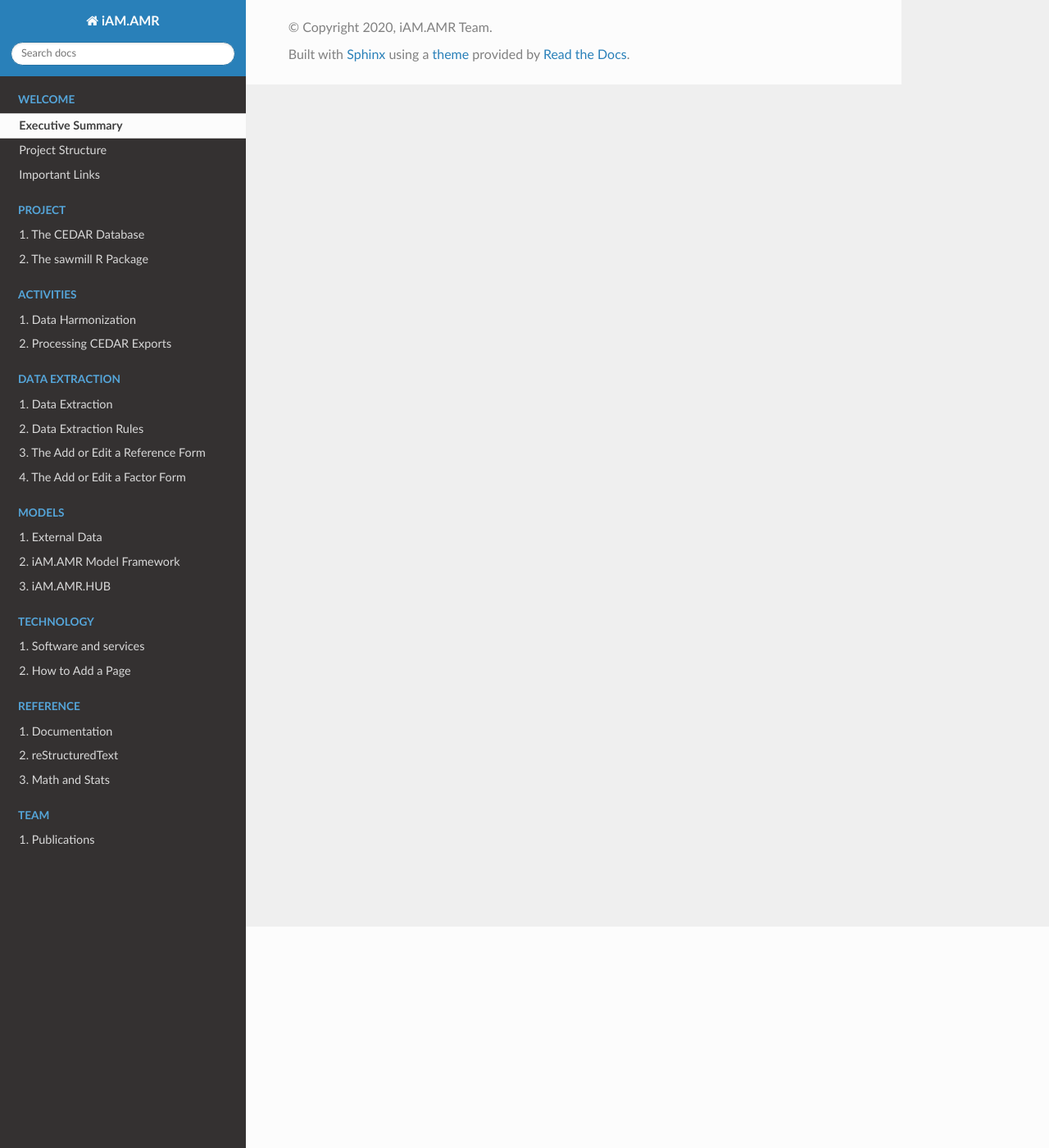
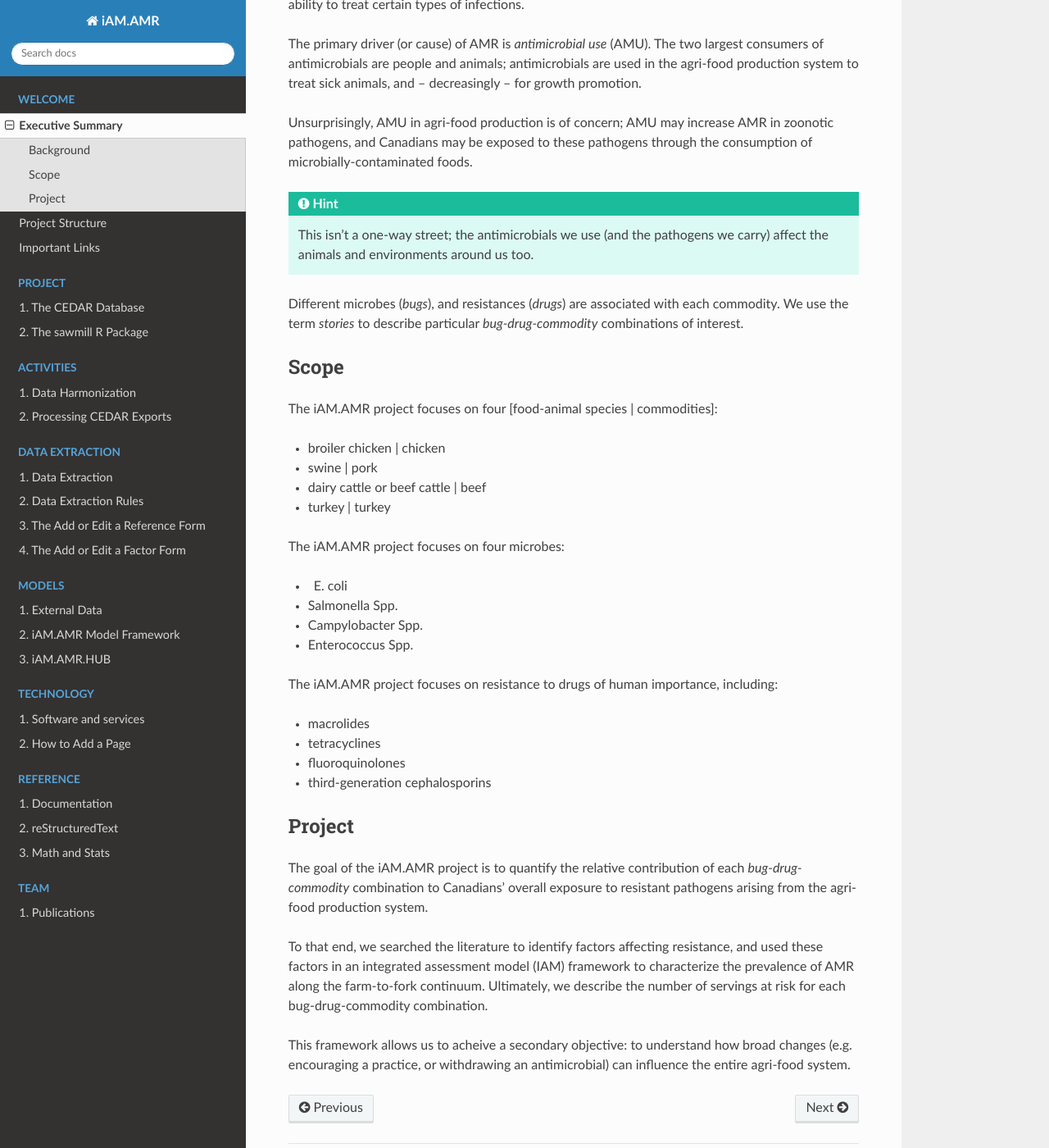
Before and after one commit to iAM-AMR/iAM.AMR.DOC, a Sphinx documentation site: the page built from source/00_main/summary.rst, in a window 1280 px wide and 1400 px high, scrolled down 270 px. Shown: the whole window at 82% size. Built offline with Sphinx 7.4.7 and the Read the Docs theme 2.0.0, drawn with Linux system fonts in a browser that asks for light colours; pages that are not in the unit, such as notebooks, are missing from menus; a script that is not in the unit is left out; some of the changed text lies outside the part shown.

Commit message:
Add Executive Summary

```diff
--- a/source/00_main/summary.rst
+++ b/source/00_main/summary.rst
@@ -1,6 +1,54 @@
 
 
+=================
 Executive Summary
 =================
 
-To be done.
+Background
+----------
+
+Antimicrobial resistance (AMR) refers to the ability of microorganisms to withstand the effects of antimicrobials [to which they were formerly susceptible]. In short, AMR reduces (or eliminates) our ability to treat certain types of infections.
+
+The primary driver (or cause) of AMR is *antimicrobial use* (AMU). The two largest consumers of antimicrobials are people and animals; antimicrobials are used in the agri-food production system to treat sick animals, and -- decreasingly -- for growth promotion.
+
+Unsurprisingly, AMU in agri-food production is of concern; AMU may increase AMR in zoonotic pathogens, and Canadians may be exposed to these pathogens through the consumption of microbially-contaminated foods.
+
+.. hint:: This isn't a one-way street; the antimicrobials we use (and the pathogens we carry) affect the animals and environments around us too.
+
+Different microbes (*bugs*), and resistances (*drugs*) are associated with each commodity. We use the term *stories* to describe particular *bug-drug-commodity* combinations of interest.
+
+
+Scope
+-----
+
+The iAM.AMR project focuses on four [food-animal species | commodities]:
+
+- broiler chicken | chicken
+- swine | pork
+- dairy cattle or beef cattle | beef
+- turkey | turkey
+
+The iAM.AMR project focuses on four microbes:
+
+- E. coli
+- Salmonella Spp.
+- Campylobacter Spp.
+- Enterococcus Spp.
+
+The iAM.AMR project focuses on resistance to drugs of human importance, including:
+
+- macrolides
+- tetracyclines
+- fluoroquinolones
+- third-generation cephalosporins
+
+
+
+Project
+-------
+
+The goal of the iAM.AMR project is to quantify the relative contribution of each *bug-drug-commodity* combination to Canadians’ overall exposure to resistant pathogens arising from the agri-food production system.
+
+To that end, we searched the literature to identify factors affecting resistance, and used these factors in an integrated assessment model (IAM) framework to characterize the prevalence of AMR along the farm-to-fork continuum. Ultimately, we describe the number of servings at risk for each bug-drug-commodity combination.
+
+This framework allows us to acheive a secondary objective: to understand how broad changes (e.g. encouraging a practice, or withdrawing an antimicrobial) can influence the entire agri-food system.
```
